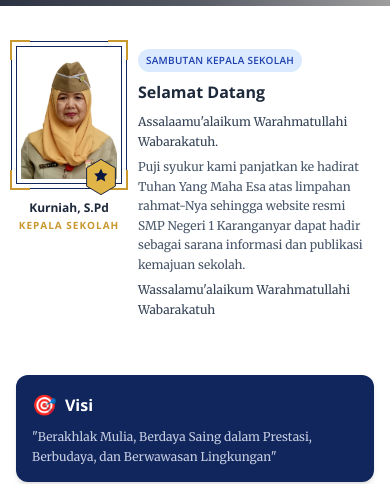
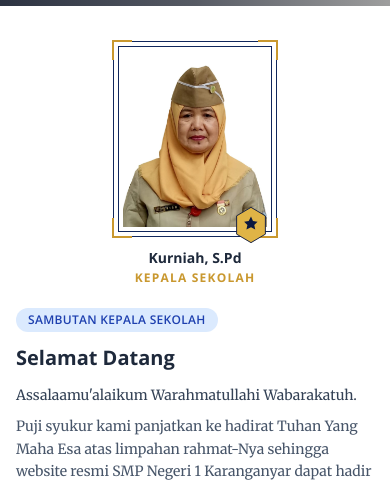
Before and after one commit to Priyan000112/smpn1karanganyar, a Next.js app: page / in a window 390 px wide. Shown: the part 366-850 px from the top of the page. Built offline with nearby package versions, Linux system fonts and the light colour scheme; grey boxes are pictures that could not be loaded.

Commit message:
fix: mobile sambutan - foto di atas tengah, teks full width di bawah

```diff
--- a/components/WelcomeSection.tsx
+++ b/components/WelcomeSection.tsx
@@ -8,31 +8,29 @@ export default function WelcomeSection() {
 
           {/* Kolom kiri: foto + sambutan */}
           <div>
-            {/* Mobile: foto kiri, teks kanan. Desktop: sama */}
-            <div className="flex gap-4 sm:gap-6 items-start mb-6">
+            {/* Mobile: foto di atas tengah, teks di bawah full width */}
+            {/* Desktop: foto kiri, teks kanan */}
+            <div className="flex flex-col sm:flex-row gap-5 sm:gap-6 items-start">
 
               {/* Foto kepsek — bingkai siku emas */}
-              <div className="flex-shrink-0">
+              <div className="flex-shrink-0 mx-auto sm:mx-0">
                 <div className="relative" style={{ width: 'fit-content' }}>
-                  {/* Siku emas 4 pojok */}
                   <span className="absolute -top-1.5 -left-1.5 w-5 h-5 md:w-6 md:h-6 border-t-2 border-l-2 z-10" style={{ borderColor: '#c9982f' }} />
                   <span className="absolute -top-1.5 -right-1.5 w-5 h-5 md:w-6 md:h-6 border-t-2 border-r-2 z-10" style={{ borderColor: '#c9982f' }} />
                   <span className="absolute -bottom-1.5 -left-1.5 w-5 h-5 md:w-6 md:h-6 border-b-2 border-l-2 z-10" style={{ borderColor: '#c9982f' }} />
                   <span className="absolute -bottom-1.5 -right-1.5 w-5 h-5 md:w-6 md:h-6 border-b-2 border-r-2 z-10" style={{ borderColor: '#c9982f' }} />
-                  {/* Garis ganda */}
                   <div className="p-1 md:p-1.5" style={{ border: '1.5px solid #10265c', outline: '1px solid #10265c', outlineOffset: '4px' }}>
-                    <div className="relative w-24 h-32 sm:w-32 sm:h-40 md:w-40 md:h-52 overflow-hidden">
+                    <div className="relative w-36 h-44 sm:w-32 sm:h-40 md:w-40 md:h-52 overflow-hidden">
                       <Image
                         src="/images/kepsek.jpg"
                         alt="Kepala Sekolah SMPN 1 Karanganyar"
                         fill
                         className="object-cover object-top"
-                        sizes="(max-width: 480px) 96px, (max-width: 768px) 128px, 160px"
+                        sizes="(max-width: 640px) 144px, (max-width: 768px) 128px, 160px"
                         priority
                       />
                     </div>
                   </div>
-                  {/* Seal hexagon */}
                   <div className="absolute -bottom-3 right-1 z-20">
                     <svg width="34" height="38" viewBox="0 0 52 58" fill="none">
                       <polygon points="26,2 48,15 48,43 26,56 4,43 4,15" fill="#e0b446" />
@@ -41,29 +39,28 @@ export default function WelcomeSection() {
                     </svg>
                   </div>
                 </div>
-                {/* Nama di bawah foto */}
-                <div className="text-center mt-4 md:mt-5" style={{maxWidth:'160px'}}>
-                  <p className="font-bold text-slate-800 dark:text-white text-xs sm:text-sm" style={{fontFamily:'Open Sans, sans-serif'}}>Kurniah, S.Pd</p>
-                  <p className="text-2xs sm:text-xs font-bold uppercase tracking-widest mt-0.5" style={{ color: '#c9982f', fontFamily:'Open Sans, sans-serif' }}>Kepala Sekolah</p>
+                <div className="text-center mt-4 md:mt-5">
+                  <p className="font-bold text-slate-800 dark:text-white text-sm" style={{fontFamily:'Open Sans, sans-serif'}}>Kurniah, S.Pd</p>
+                  <p className="text-xs font-bold uppercase tracking-widest mt-0.5" style={{ color: '#c9982f', fontFamily:'Open Sans, sans-serif' }}>Kepala Sekolah</p>
                 </div>
               </div>
 
               {/* Sambutan */}
               <div className="flex-1 min-w-0">
-                <span className="inline-block bg-primary-100 dark:bg-primary-900/50 text-primary-700 dark:text-primary-300 text-2xs sm:text-xs font-semibold px-2 sm:px-3 py-1 rounded-full mb-2 sm:mb-3 uppercase tracking-wide" style={{fontFamily:'Open Sans, sans-serif'}}>
+                <span className="inline-block bg-primary-100 dark:bg-primary-900/50 text-primary-700 dark:text-primary-300 text-xs font-semibold px-3 py-1 rounded-full mb-3 uppercase tracking-wide" style={{fontFamily:'Open Sans, sans-serif'}}>
                   Sambutan Kepala Sekolah
                 </span>
-                <h2 className="text-base sm:text-xl md:text-2xl font-bold text-slate-800 dark:text-white mb-2 sm:mb-3" style={{fontFamily:'Open Sans, sans-serif'}}>
+                <h2 className="text-xl md:text-2xl font-bold text-slate-800 dark:text-white mb-3" style={{fontFamily:'Open Sans, sans-serif'}}>
                   Selamat Datang
                 </h2>
-                <div className="text-xs sm:text-sm text-slate-600 dark:text-slate-400 space-y-1.5 sm:space-y-2 leading-relaxed" style={{fontFamily:'Merriweather, serif'}}>
+                <div className="text-sm text-slate-600 dark:text-slate-400 space-y-2 leading-relaxed" style={{fontFamily:'Merriweather, serif'}}>
                   <p className="font-medium text-slate-700 dark:text-slate-300">
                     Assalaamu'alaikum Warahmatullahi Wabarakatuh.
                   </p>
                   <p>
                     Puji syukur kami panjatkan ke hadirat Tuhan Yang Maha Esa atas limpahan rahmat-Nya sehingga website resmi SMP Negeri 1 Karanganyar dapat hadir sebagai sarana informasi dan publikasi kemajuan sekolah.
                   </p>
-                  <p className="hidden sm:block">
+                  <p>
                     SMP Negeri 1 Karanganyar berkomitmen menghasilkan lulusan berakhlak mulia, berprestasi, dan siap menghadapi tantangan global.
                   </p>
                   <p className="hidden md:block">
```
